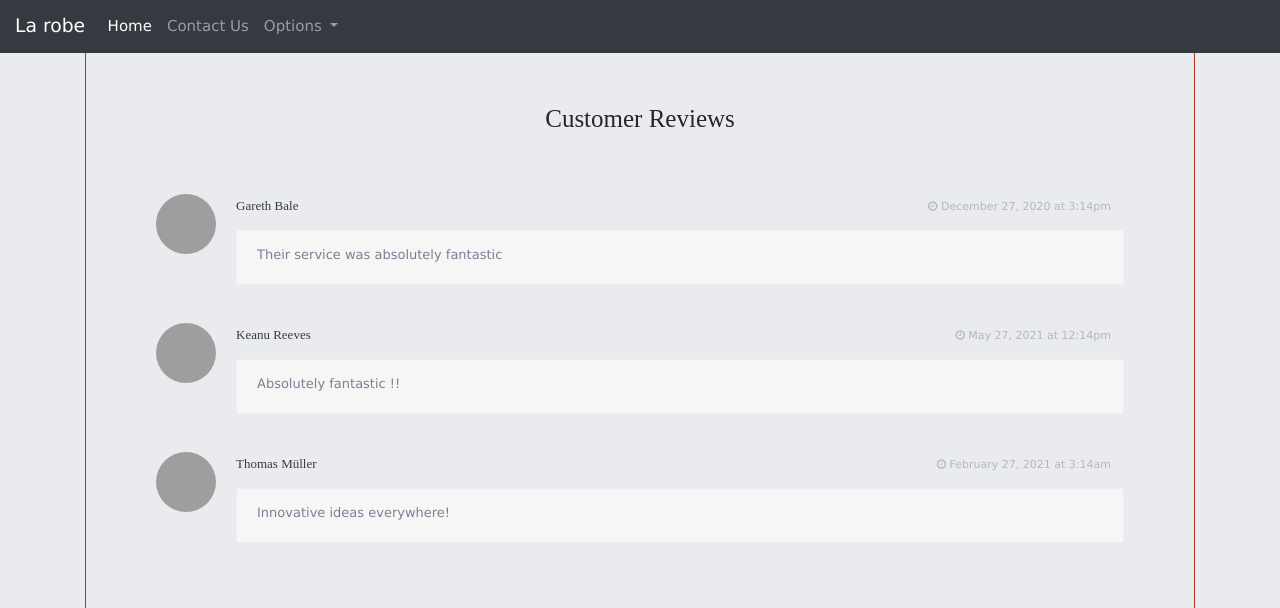
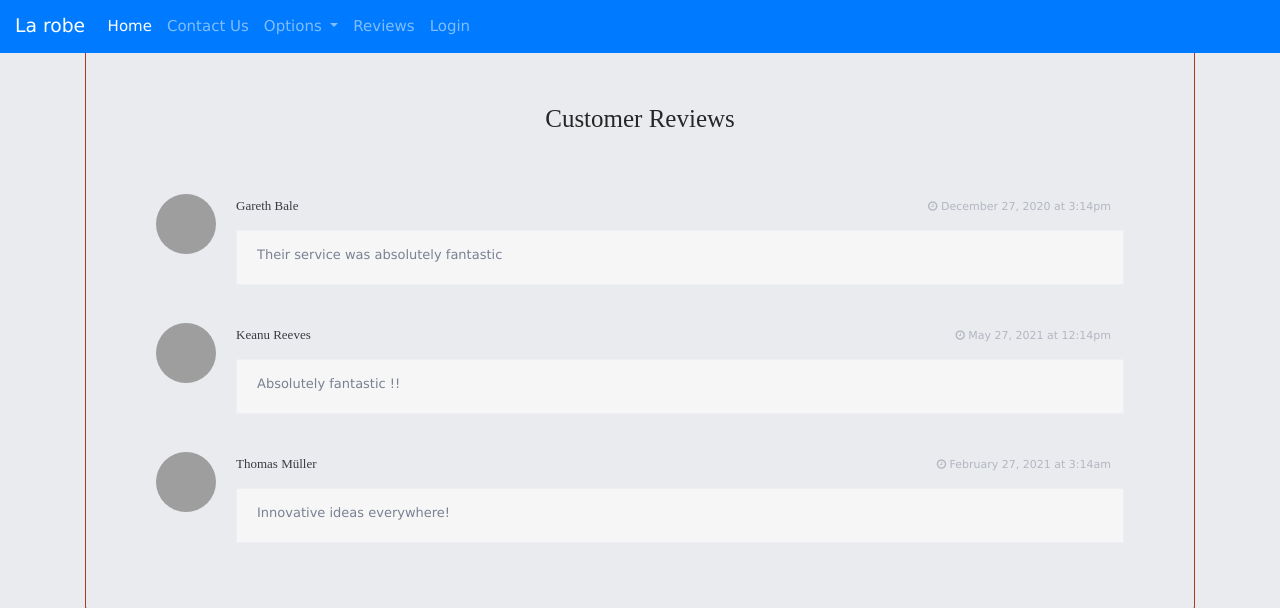
Before and after one commit to Die-Mannschaft/La-robe, a Django app: page /comment in a window 1280 px wide. Shown: the top 608 px of the page. Run offline with Django 3.2, Linux system fonts and the light colour scheme; some libraries are stand-ins or nearby versions; grey boxes are pictures that could not be loaded.

Commit message:
Update base.html

```diff
--- a/templates/base.html
+++ b/templates/base.html
@@ -14,7 +14,7 @@
   </head>
   <body>
 
-<nav class="navbar fixed-top navbar-expand-lg navbar-dark bg-dark">
+<nav class="navbar fixed-top navbar-expand-lg navbar-dark bg-primary">
 
   <a class="navbar-brand" href="/">La robe</a>
   <button class="navbar-toggler" type="button" data-toggle="collapse" data-target="#navbarSupportedContent" aria-controls="navbarSupportedContent" aria-expanded="false" aria-label="Toggle navigation">
@@ -37,11 +37,19 @@
           <a class="dropdown-item" href="/services">How we work</a>
 
 
+
           <div class="dropdown-divider"></div>
           <a class="dropdown-item" href="/about">About us</a>
         </div>
       </li>
 
+      <li class="nav-item">
+        <a class="nav-link" href="/comment">Reviews</a>
+      </li>
+
+      <li class="nav-item">
+        <a class="nav-link" href="/admin">Login</a>
+      </li>
 
 
 
```
